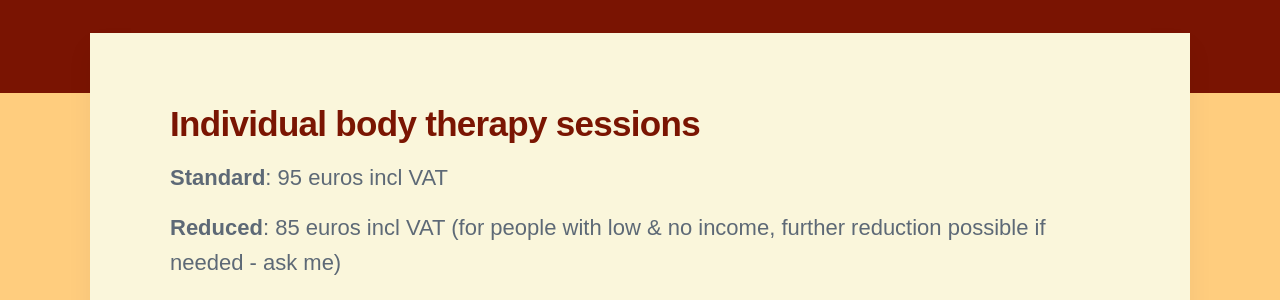
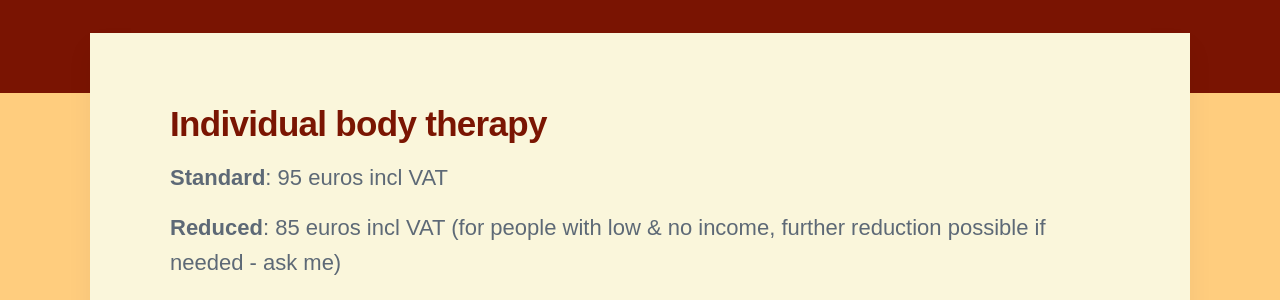
Before and after one commit to threekeytherapy/threekeytherapy.com, a Jekyll site: the page built from _pages/pricing.md, in a window 1280 px wide. Shown: the part 615-915 px from the top of the page. Built offline with Jekyll 4.4.1, drawn with Linux system fonts in a browser that asks for light colours; nearby versions of some CDN libraries; some web fonts are replaced.

Commit message:
tweak pricing page

```diff
--- a/_pages/pricing.md
+++ b/_pages/pricing.md
@@ -5,7 +5,7 @@ description:
 featured_image:
 ---
 
-## Individual body therapy sessions
+## Individual body therapy
 
 **Standard**: 95 euros incl VAT
 
```
